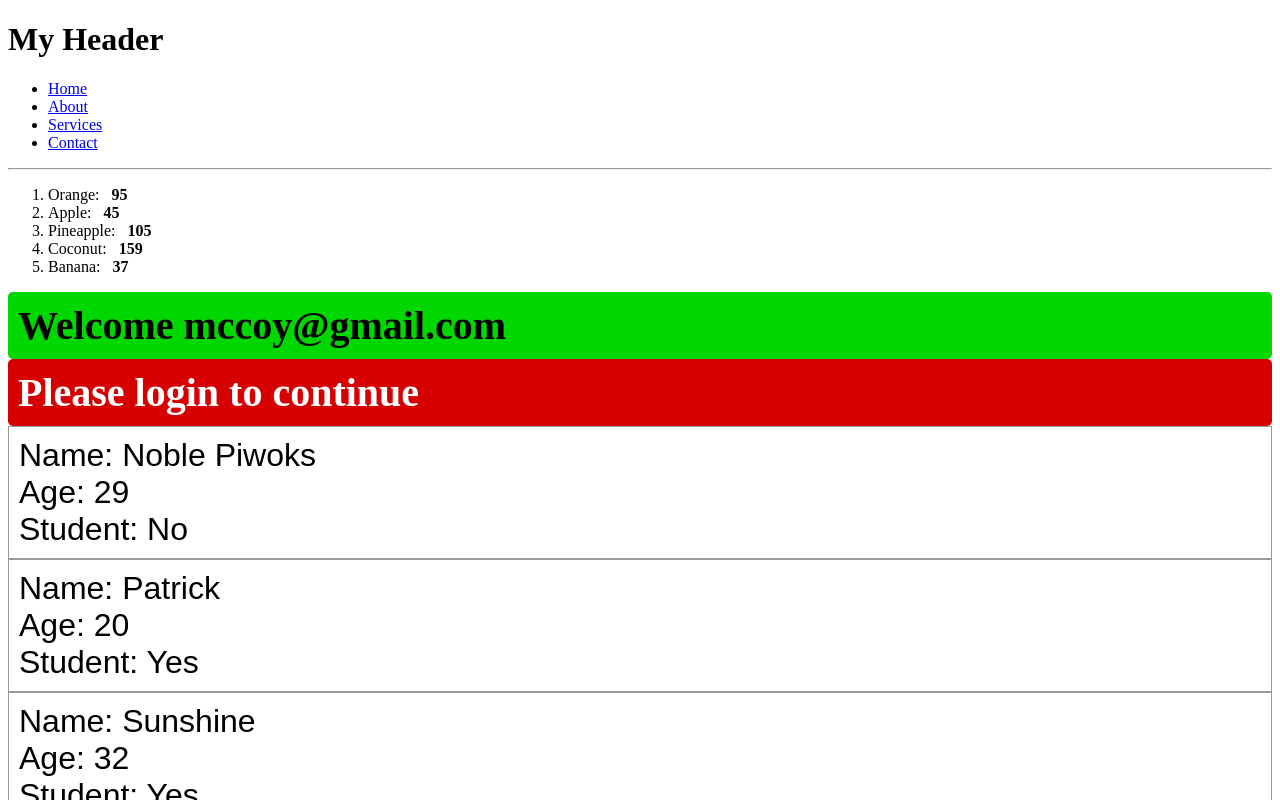
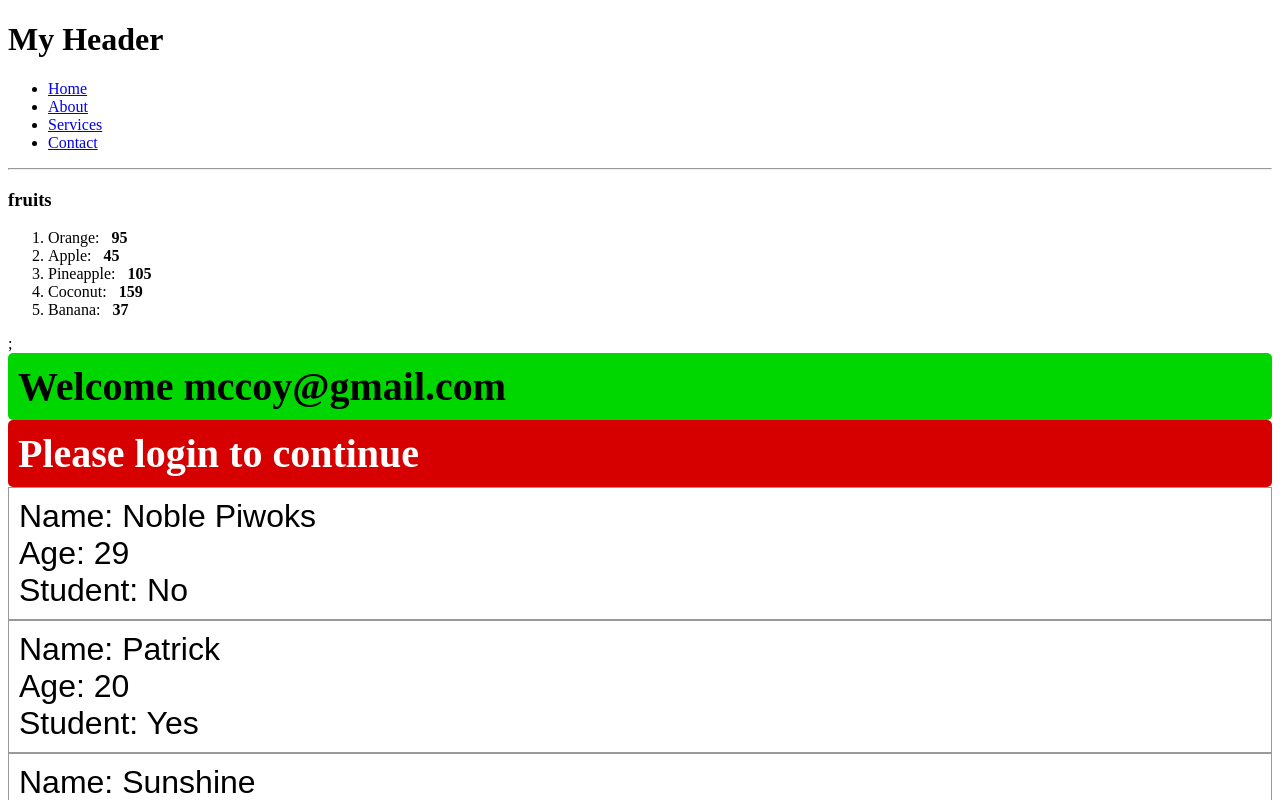
Before and after one commit to Piwoksn/React-Js-2, a React (Vite) app in the folder my-react-app/: page / in a window 1280 px wide. Shown: the top 800 px of the page. Built offline with nearby package versions, Linux system fonts and the light colour scheme.

Commit message:
rendered the other property 'category'

```diff
--- a/my-react-app/src/List.jsx
+++ b/my-react-app/src/List.jsx
@@ -1,4 +1,6 @@
 function List(props) {
+  const category = props.category;
+
   const itemList = props.items.map((item, index) => (
     <li key={index}>
       {item.name}: &nbsp; <b>{item.calories}</b>
@@ -33,7 +35,13 @@ function List(props) {
   // ));
 
   // return <ol> {listItem}</ol>;
-  return <ol> {itemList}</ol>;
+  return (
+    <>
+      {" "}
+      <h3>{props.category}</h3>
+      <ol> {itemList}</ol>;
+    </>
+  );
 }
 
 export default List;
```
